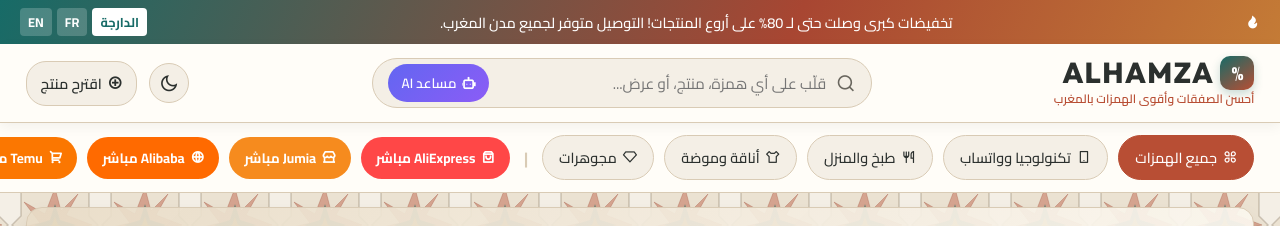
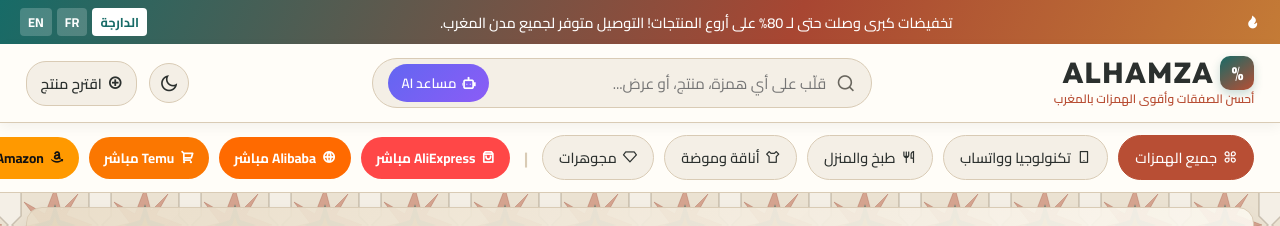
Before and after one commit to Zomorod/alhamza, a plain HTML site: page index.html in a window 1280 px wide. Shown: the top 226 px of the page. Drawn offline with nearby package versions, Linux system fonts and the light colour scheme; no server answers.

Commit message:
Update index.html

```diff
--- a/index.html
+++ b/index.html
@@ -68,7 +68,6 @@
 
             <!-- روابط المتاجر الحية (Live Store Links) -->
             <a href="https://www.aliexpress.com" target="_blank" rel="noopener noreferrer" class="store-live-btn aliexpress"><i class="ri-shopping-bag-3-line"></i> <span data-i18n="aliexpressLive">AliExpress مباشر</span></a>
-            <a href="https://www.jumia.ma" target="_blank" rel="noopener noreferrer" class="store-live-btn jumia"><i class="ri-store-2-line"></i> <span data-i18n="jumiaLive">Jumia مباشر</span></a>
             <a href="https://www.alibaba.com" target="_blank" rel="noopener noreferrer" class="store-live-btn alibaba"><i class="ri-global-line"></i> <span data-i18n="alibabaLive">Alibaba مباشر</span></a>
             <a href="https://www.temu.com" target="_blank" rel="noopener noreferrer" class="store-live-btn temu"><i class="ri-shopping-cart-2-line"></i> <span data-i18n="temuLive">Temu مباشر</span></a>
             <a href="https://www.amazon.com" target="_blank" rel="noopener noreferrer" class="store-live-btn amazon"><i class="ri-amazon-line"></i> <span data-i18n="amazonLive">Amazon مباشر</span></a>
```
